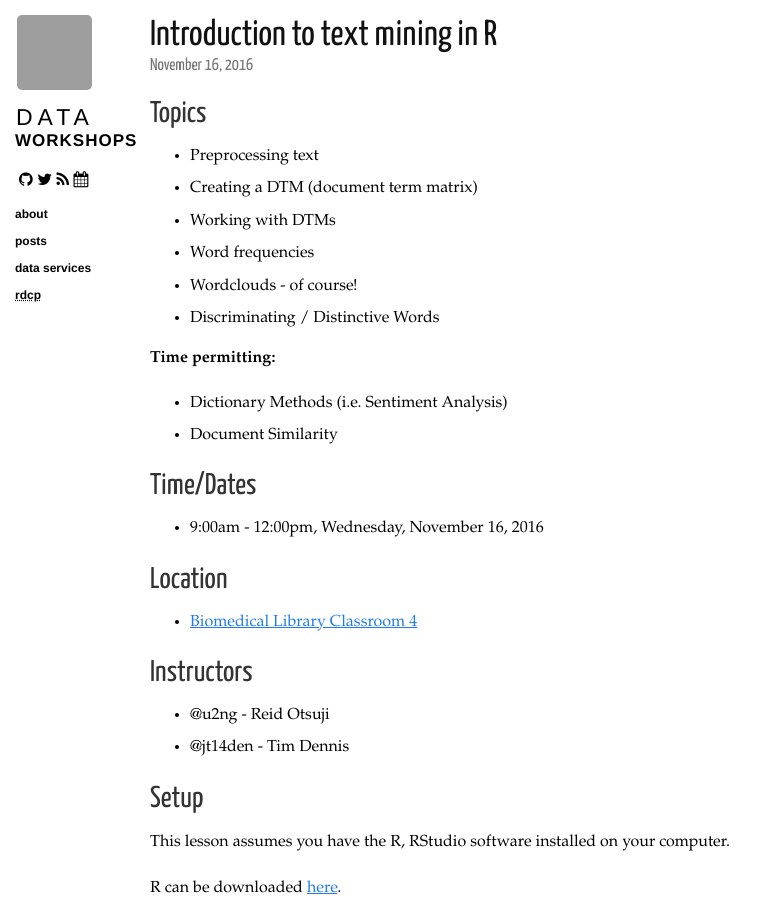
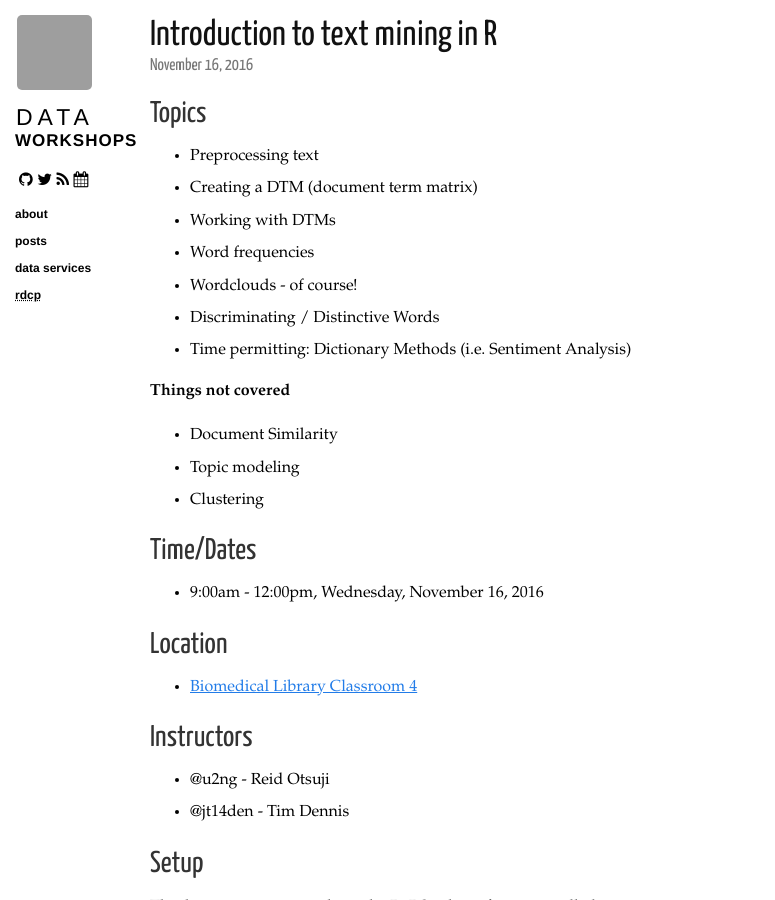
Before and after one commit to ucsdlib/workshops, a Jekyll site: the page built from _posts/2016-11-16-text-mine-R.markdown, in a window 1280 px wide and 900 px high. Shown: the whole window, without its empty margins (0-775 px from the left). Built offline with Jekyll 4.4.1, drawn with Linux system fonts in a browser that asks for light colours; nearby versions of some CDN libraries; some of the changed text lies outside the part shown; grey boxes are pictures that could not be loaded.

Commit message:
updating topics

```diff
--- a/_posts/2016-11-16-text-mine-R.markdown
+++ b/_posts/2016-11-16-text-mine-R.markdown
@@ -12,11 +12,13 @@ category: posts r
 * Word frequencies
 * Wordclouds - of course!
 * Discriminating / Distinctive Words
+* Time permitting: Dictionary Methods (i.e. Sentiment Analysis)
 
-**Time permitting:**
+**Things not covered**
 
-* Dictionary Methods (i.e. Sentiment Analysis)
 * Document Similarity
+* Topic modeling
+* Clustering
 
 ## Time/Dates
 
```
Also changed, not shown: other parts of _posts/2016-11-16-text-mine-R.markdown (+5 -0 lines).
